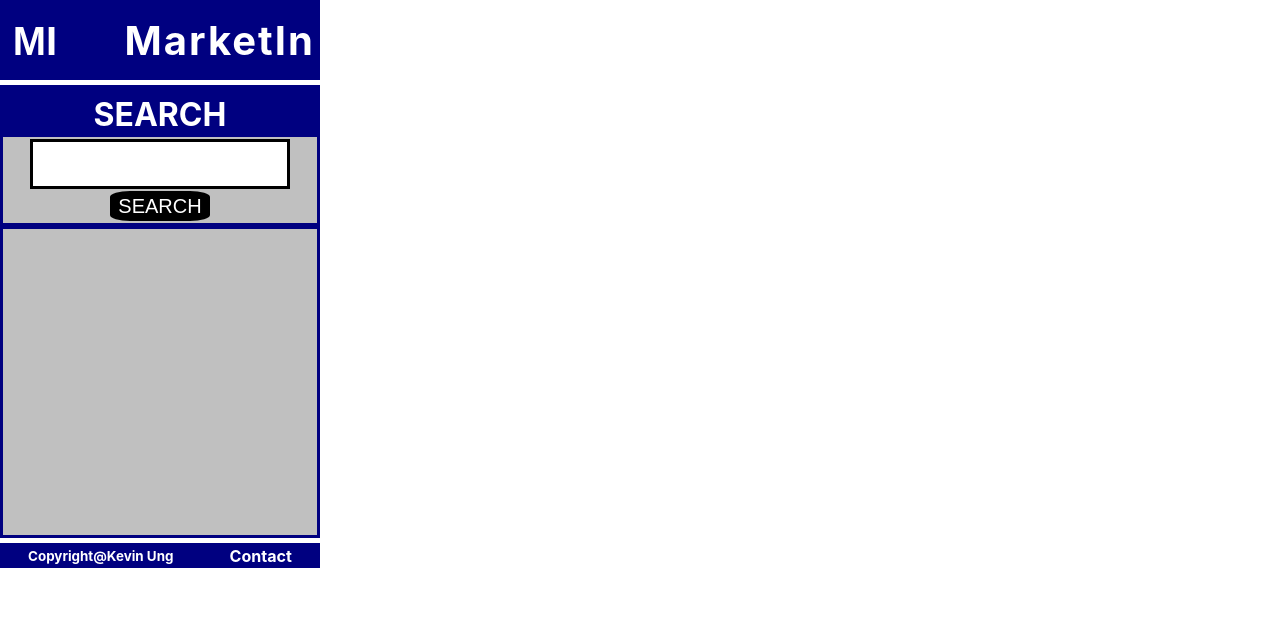
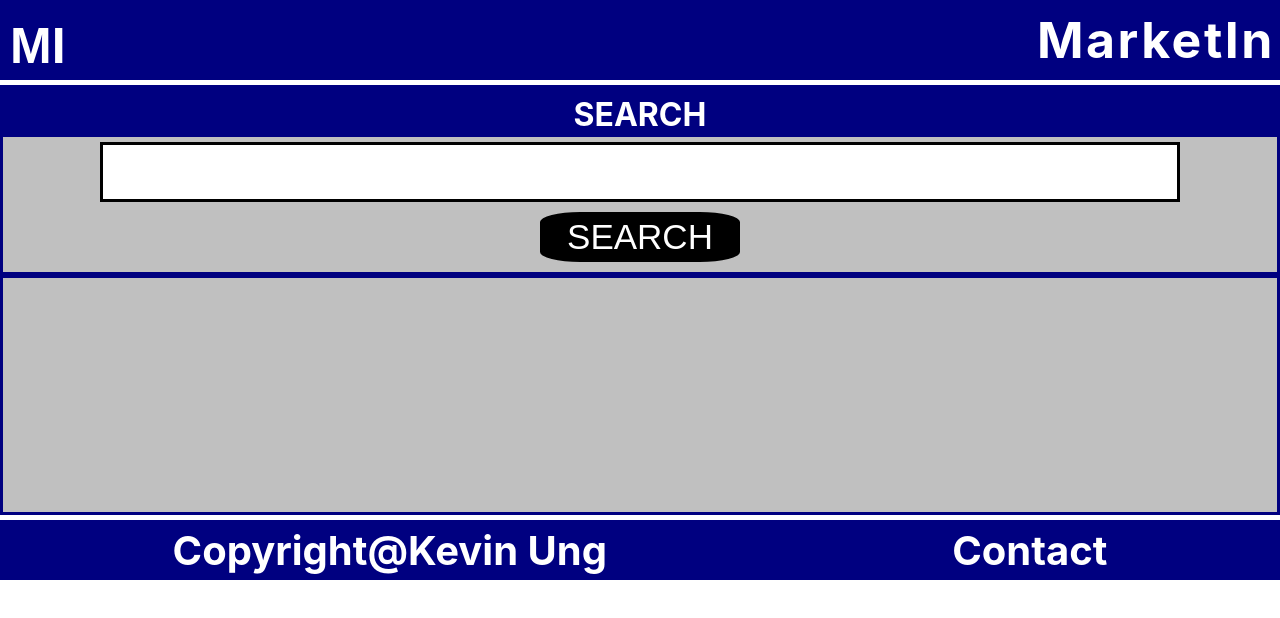
Before and after one commit to kung8/marketIn, a React (Create React App) app: page /#/search in a window 1280 px wide. Shown: the top 618 px of the page. Built offline with nearby package versions, Linux system fonts and the light colour scheme.

Commit message:
mobile responsive for the search page

```diff
--- a/src/App.css
+++ b/src/App.css
@@ -20,7 +20,7 @@
     background-color:navy;
     /* background-image: linear-gradient(to bottom right, navy, #0000bc); */
     /*do this code for all of the header container background*/
-    width:320px;
+    width:100vw;
     height:80px;
     display: flex;
     justify-content: space-between;
@@ -415,9 +415,7 @@ footer {
     color:white;
     margin-bottom:0;
     font-size:20px;
-    /* position:absolute; */
-    /* bottom: 0px; */
-    width:100%;
+    width:100vw;
 
 }
 
@@ -727,7 +725,7 @@ footer {
   /*****************Services***************/
 .entire-services-section {
     margin-top:85px;
-    max-width:320px;
+    max-width:100vw;
     min-height:426px;
     display:flex;
     flex-direction:column;
@@ -901,6 +899,7 @@ footer {
     max-height:453px;
     background:navy;
     margin-top:85px;
+    width:100vw;
     display:flex;
     flex-direction: column;
     margin-bottom:5px;
@@ -908,8 +907,8 @@ footer {
 
 .search-input-and-button-container {
     display:flex;
-    height:100px;
-    width:320px;
+    min-height:100px;
+    width:calc(100vw-10px);
     justify-content: space-evenly;
     flex-direction: column;
     align-items: center;
@@ -918,7 +917,7 @@ footer {
 }
 
 .search-input-box {
-    width:260px;
+    /* width:calc(100vw-10px); */
     border:solid black;
     height:50px;
     font-size: 35px;
@@ -939,7 +938,7 @@ footer {
     /* margin-top:5px; */
     height:340px;
     border:navy solid;
-    width:320px;
+    width:100vw;
     background:silver;
     overflow:scroll;
 }
@@ -948,6 +947,254 @@ footer {
     color:black;
     text-align:center;
 }
+
+@media screen and (min-width: 200px){
+    .search-input-box {
+        width:180px;
+    }
+
+    .marketin-name {
+        color:navy;
+        font-size:0;
+    }
+}
+
+@media screen and (min-width: 280px){
+    .search-input-box {
+        width:260px;
+    }
+
+    .marketin-name {
+        letter-spacing: 0.05em;
+        margin-right:5px;
+        font-size:40px;
+        color:white;
+    }
+
+}
+
+@media screen and (min-width: 320px) {
+    .search-input-box {
+        width:260px
+    }
+}
+
+@media screen and (min-width: 360px) {
+    .search-input-box {
+        width:320px
+    }
+}
+
+@media screen and (min-width: 400px) {
+    .search-input-box {
+        width:360px
+    }
+
+    footer {
+        height:40px;
+    }
+
+    footer h6 {
+        font-size:25px;
+    }
+
+    .search-box-output-container {
+        height:294px;
+    }
+
+}
+
+@media screen and (min-width: 440px) {
+    .search-input-box {
+        width:400px
+    }
+
+    .search-box-output-container h1 {
+        font-size:40px;
+    }
+
+    .search-button {
+        width:150px;
+        height: 40px;
+        font-size:25px;
+    }
+
+}
+
+@media screen and (min-width: 480px) {
+    .search-input-box {
+        width:440px
+    }
+}
+
+@media screen and (min-width: 520px) {
+    .search-input-box {
+        width:480px
+    }
+
+    .search-box-output-container h1 {
+        font-size:50px;
+    }
+}
+
+@media screen and (min-width: 560px) {
+    .search-input-box {
+        width:520px;
+        margin-top:5px;
+    }
+
+    .search-button {
+        margin-top:5px;
+        margin-bottom:5px;
+    }
+
+    .search-box-output-container {
+        height:280px;
+    }
+}
+
+@media screen and (min-width: 600px) {
+    .search-input-box {
+        width:560px;
+        margin-top:10px;
+    }
+
+    .search-box-output-container h1 {
+        font-size:60px;
+    }
+
+    .search-button {
+        width:200px;
+        height: 50px;
+        font-size:35px;
+        margin-top:5px;
+        margin-bottom:10px;
+    }
+
+    footer {
+        height:50px;
+        font-size:30px;
+    }
+
+    .search-box-output-container {
+        height:260px;
+    }
+}
+
+@media screen and (min-width: 640px) {
+    .search-input-box {
+        width:600px
+    }
+
+    /* footer {
+        height:60px;
+    }
+
+    footer h6 {
+        font-size: 50px;
+    } */
+}
+
+@media screen and (min-width: 680px) {
+    .search-input-box {
+        width:640px
+    }
+
+    .marketin-name{
+        font-size:50px;
+    }
+
+    .marketin-logo {
+        font-size:50px;
+        margin-bottom:5px;
+    }
+
+}
+
+@media screen and (min-width: 720px) {
+    .search-input-box {
+        width:680px
+    }
+
+}
+
+@media screen and (min-width: 760px) {
+    .search-input-box {
+        width:720px
+    }
+
+}
+
+@media screen and (min-width: 800px) {
+    .search-input-box {
+        width:760px;
+        height:60px;
+        margin-top:5px;
+        margin-bottom:5px;
+    }
+
+    footer {
+        height:60px;
+    }
+
+    footer h6 {
+        font-size:40px;
+    }
+
+    .search-box-output-container {
+        height:240px;
+    }
+}
+
+@media screen and (min-width: 840px) {
+    .search-input-box {
+        width:800px
+    }
+}
+
+@media screen and (min-width: 880px) {
+    .search-input-box {
+        width:840px
+    }
+}
+
+@media screen and (min-width: 920px) {
+    .search-input-box {
+        width:880px
+    }
+}
+
+@media screen and (min-width: 960px) {
+    .search-input-box {
+        width:920px
+    }
+}
+
+@media screen and (min-width: 1000px) {
+    .search-input-box {
+        width:960px
+    }
+}
+@media screen and (min-width: 1040px) {
+    .search-input-box {
+        width:1000px
+    }
+}
+@media screen and (min-width: 1080px) {
+    .search-input-box {
+        width:1040px
+    }
+}
+@media screen and (min-width: 1120px) {
+    .search-input-box {
+        width:1080px
+    }
+}
+
+
+
+
+
 
 /**********************Contact Section**********************/
 .entire-contact-section {
```
Also changed, not shown: src/App.js (line endings or trailing spaces).
